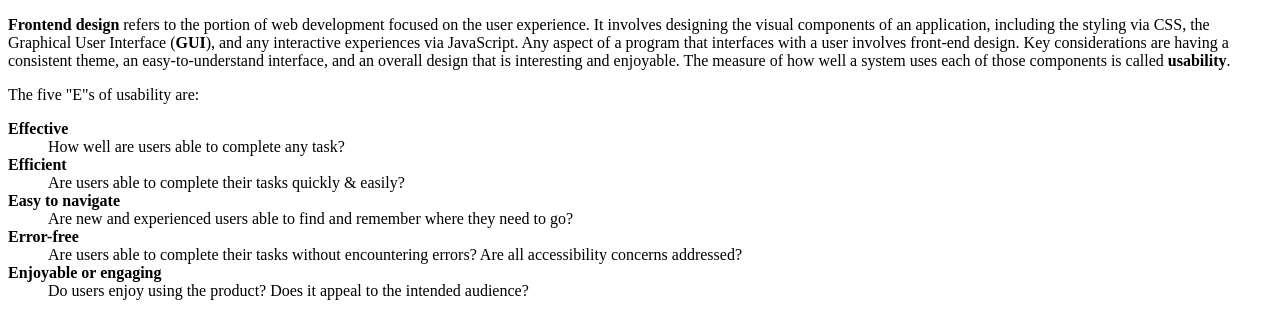
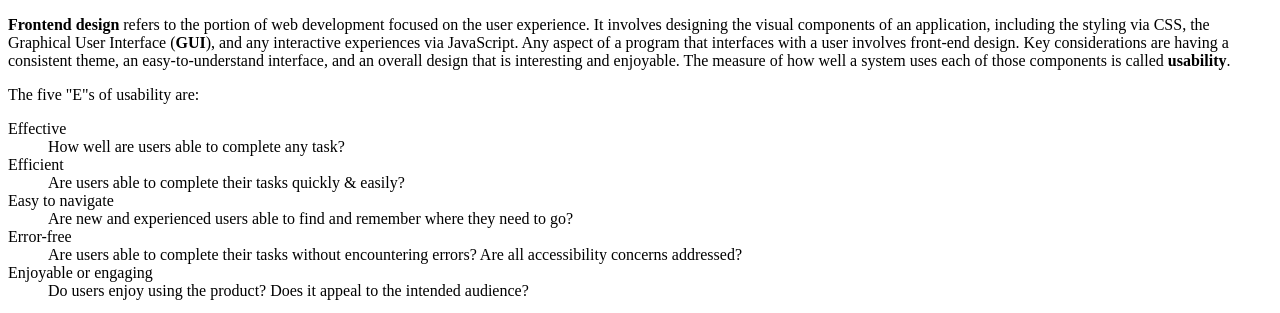
Before and after one commit to lollyroots127/a4-rootsl, a plain HTML site: page index.html in a window 1280 px wide. Shown: the part 803-1116 px from the top of the page. Drawn offline with Linux system fonts and the light colour scheme; a script that the page names is missing.

Commit message:
Edit emphasis on dictionary terms

```diff
--- a/index.html
+++ b/index.html
@@ -66,15 +66,15 @@
                 <!-- 2. Explain the five "E"s of usability, in a <dl> definition list that separates the topics and descriptions. -->
                 <p>The five "E"s of usability are:</p>
                 <dl>
-                    <dt><strong>Effective</strong></dt>
+                    <dt>Effective</dt>
                     <dd>How well are users able to complete any task?</dd>
-                    <dt><strong>Efficient</strong></dt>
+                    <dt>Efficient</dt>
                     <dd>Are users able to complete their tasks quickly & easily?</dd>
-                    <dt><strong>Easy to navigate</strong></dt>
+                    <dt>Easy to navigate</dt>
                     <dd>Are new and experienced users able to find and remember where they need to go?</dd>
-                    <dt><strong>Error-free</strong></dt>
+                    <dt>Error-free</dt>
                     <dd>Are users able to complete their tasks without encountering errors? Are all accessibility concerns addressed?</dd>
-                    <dt><strong>Enjoyable or engaging</strong></dt>
+                    <dt>Enjoyable or engaging</dt>
                     <dd>Do users enjoy using the product? Does it appeal to the intended audience?</dd>
                 </dl>
                 <!-- 3. Explain the purpose of each of the page layout tags, in a <p> paragraph. -->
```
